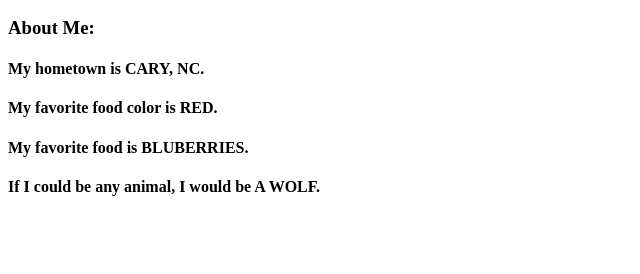
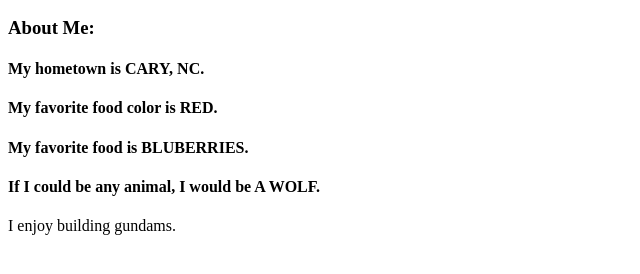
Before and after one commit to ctzeigler18/my-first-repo-clay, a plain HTML site: page index.html in a window 1280 px wide. Shown: the part 110-384 px from the top of the page, without its empty margins (0-640 px from the left). Drawn offline with Linux system fonts and the light colour scheme.

Commit message:
Update index.html

```diff
--- a/index.html
+++ b/index.html
@@ -17,6 +17,7 @@
 <h4>My favorite food color is RED.</h4>
 <h4>My favorite food is BLUBERRIES.</h4>
 <h4>If I could be any animal, I would be A WOLF.</h4>
+<p>I enjoy building gundams.
 <div></div>
 <body></body>
 <html></html>
```
